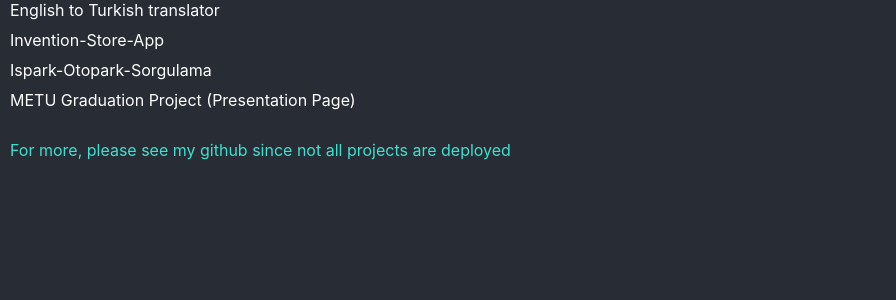
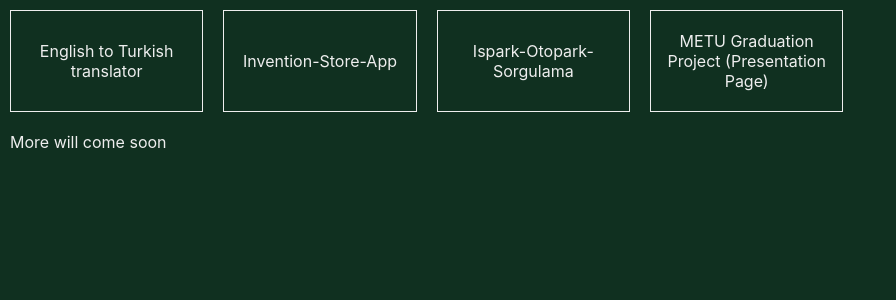
Before and after one commit to bilalozlu/homepage, a React (Create React App) app: page /projects in a window 1280 px wide. Shown: the top 300 px of the page, without its empty margins (0-896 px from the left). Built offline with nearby package versions, Linux system fonts and the light colour scheme.

Commit message:
projects page updated

```diff
--- a/src/projects.css
+++ b/src/projects.css
@@ -2,16 +2,30 @@
     position: absolute;
     width: 100%;
     min-height: 100%;
-    background-color: #282c34;
-    display: flex;
-    flex-direction: column;
+    background-color: #103020;
+}
+
+.projectsList {
+    margin: 10px 0;
+    width: 100%;
+    display: grid;
+    grid-template-columns: 1fr 1fr 1fr 1fr 1fr 1fr;
 }
 
 .projectLink {
-    color: white;
+    display: inline-grid;
+    color: #eee;
+    height: 100px;
+    border: 1px solid #eee;
+    align-items: center;
+    text-align: center;
+}
+
+.projectLink:hover {
+    border: 1px solid #30b060
 }
 
 .githubLink {
-    color: turquoise;
+    color: #eee;
     margin-top: 20px;
 }
--- a/src/projects.js
+++ b/src/projects.js
@@ -3,11 +3,13 @@
 function Projects() {
   return (
     <div className="projects">
+      <div className="projectsList">
         <a className='projectLink' href="https://translator.bilalozlu.com/">English to Turkish translator</a>
         <a className='projectLink' href="https://bilals-invention-store.herokuapp.com">Invention-Store-App</a>
         <a className='projectLink' href="https://bilals-park-space.herokuapp.com">Ispark-Otopark-Sorgulama</a>
         <a className='projectLink' href="https://senior.ceng.metu.edu.tr/2019/lpwan">METU Graduation Project (Presentation Page)</a>
-        <a className='githubLink' href="https://github.com/bilalozlu"> For more, please see my github since not all projects are deployed</a>
+        </div>
+        <a className='githubLink' href="https://github.com/bilalozlu"> More will come soon</a>
     </div>
   );
 }
```
